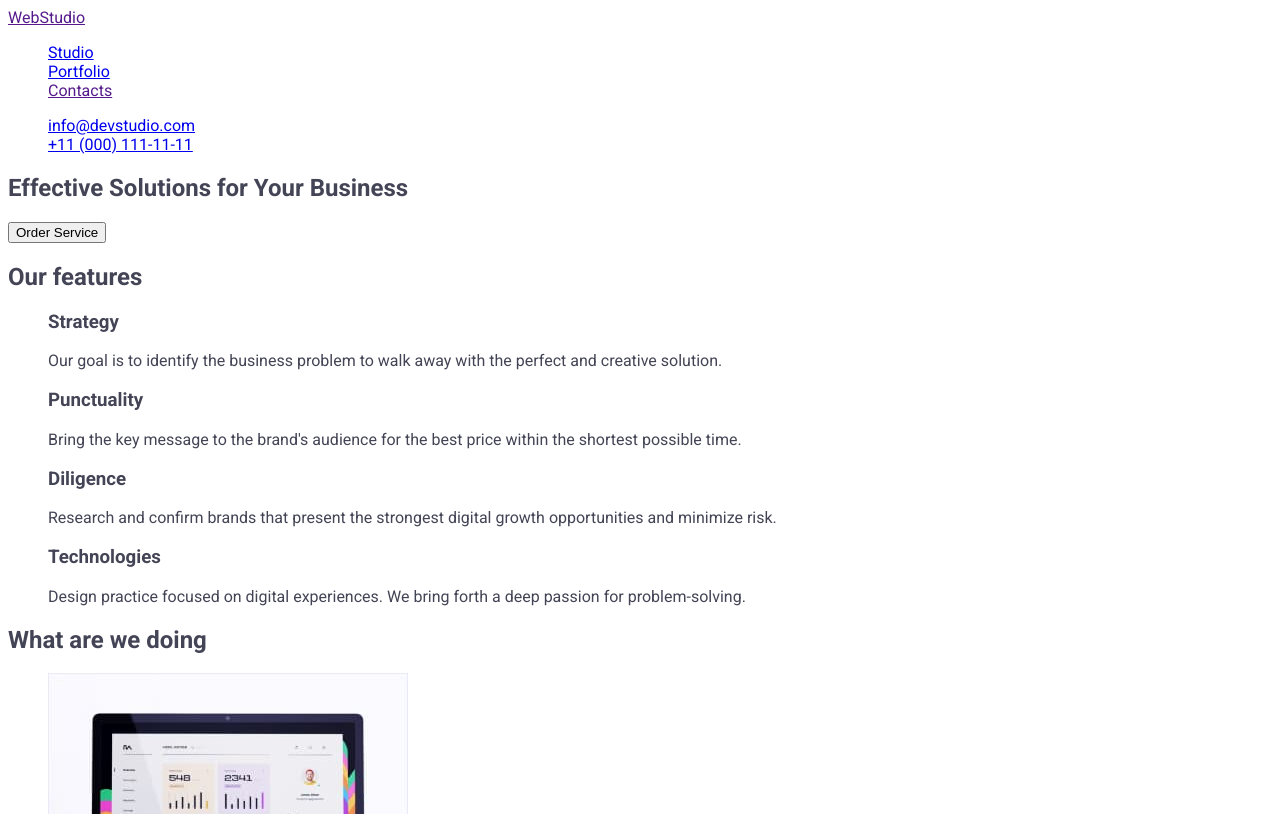
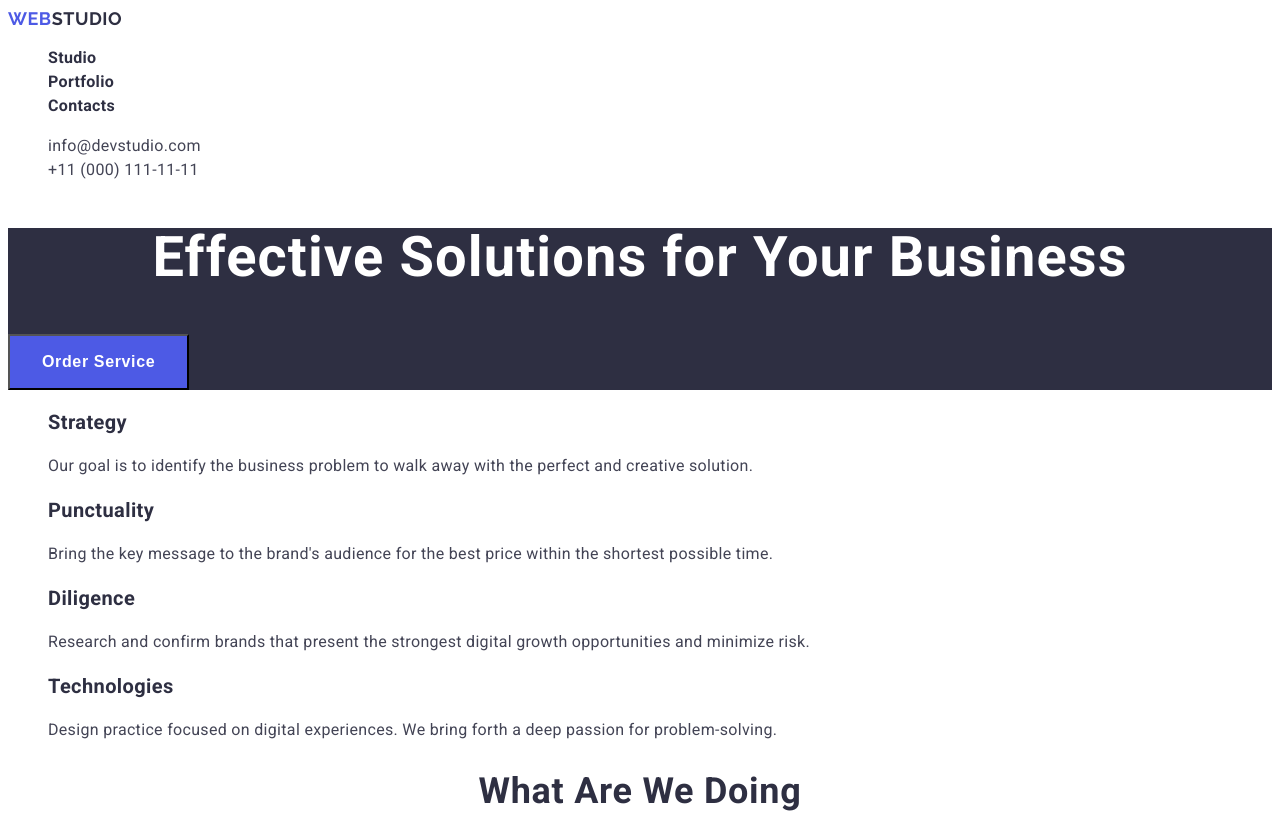
Before and after one commit to Kateryna1706/goit-markup-hw-01, a plain HTML site: page index.html in a window 1280 px wide. Shown: the top 814 px of the page. Drawn offline with Linux system fonts and the light colour scheme.

Commit message:
adding classes

```diff
--- a/index.html
+++ b/index.html
@@ -5,34 +5,45 @@
     <meta http-equiv="X-UA-Compatible" content="IE=edge" />
     <meta name="viewport" content="width=device-width, initial-scale=1.0" />
     <title>Document</title>
-    <link rel="stylesheet" href="./css/styles.css">
-    <link rel="preconnect" href="https://fonts.googleapis.com">
-    <link rel="preconnect" href="https://fonts.gstatic.com" crossorigin>
-    <link href="https://fonts.googleapis.com/css2?family=Raleway:wght@700&family=Roboto:wght@400;500;700;900&display=swap" rel="stylesheet">
+    <link rel="preconnect" href="https://fonts.googleapis.com" />
+    <link rel="preconnect" href="https://fonts.gstatic.com" crossorigin />
+    <link
+      href="https://fonts.googleapis.com/css2?family=Raleway:wght@700&family=Roboto:wght@400;500;700;900&display=swap"
+      rel="stylesheet"
+    />
+    <link rel="stylesheet" href="./css/styles.css" />
   </head>
   <body>
     <header>
-      <nav>
-        <a href="">WebStudio</a>
-        <ul>
-          <li><a href="./index.html">Studio</a></li>
-          <li><a href="./portfolio.html">Portfolio</a></li>
-          <li><a href="">Contacts</a></li>
+      <nav class="site-nav">
+        <a href="" class="link logo"
+          ><span class="logo-span">Web</span>Studio</a
+        >
+        <ul class="site-nav-list">
+          <li><a href="./index.html" class="link">Studio</a></li>
+          <li><a href="./portfolio.html" class="link">Portfolio</a></li>
+          <li><a href="" class="link">Contacts</a></li>
         </ul>
       </nav>
-      <ul>
-        <li><a href="mailto:info@devstudio.com">info@devstudio.com</a></li>
-        <li><a href="tel:+110001111111">+11 (000) 111-11-11</a></li>
+      <ul class="contacts-list">
+        <li>
+          <a href="mailto:info@devstudio.com" class="link"
+            >info@devstudio.com</a
+          >
+        </li>
+        <li>
+          <a href="tel:+110001111111" class="link">+11 (000) 111-11-11</a>
+        </li>
       </ul>
     </header>
     <main>
-      <section>
-        <h1>Effective Solutions for Your Business</h1>
-        <button type="button">Order Service</button>
+      <section class="hero">
+        <h1 class="heading-hero">Effective Solutions for Your Business</h1>
+        <button type="button" class="button-hero">Order Service</button>
       </section>
-      <section>
-        <h2>Our features</h2>
-        <ul>
+      <section class="features">
+        <h2 class="features-heading" hidden>Our features</h2>
+        <ul class="features-list">
           <li>
             <h3>Strategy</h3>
             <p>
@@ -63,9 +74,9 @@
           </li>
         </ul>
       </section>
-      <section>
-        <h2>What are we doing</h2>
-        <ul>
+      <section class="activity">
+        <h2 class="activity-heading">What are we doing</h2>
+        <ul class="activity-list">
           <li>
             <img
               src="images/img-1.jpg"
@@ -92,9 +103,9 @@
           </li>
         </ul>
       </section>
-      <section>
-        <h2>Our Team</h2>
-        <ul>
+      <section class="team">
+        <h2 class="team-heading">Our Team</h2>
+        <ul class="team-list">
           <li>
             <img
               src="images/img-4.jpg"
@@ -138,8 +149,8 @@
         </ul>
       </section>
     </main>
-    <footer>
-      <a href="">WebStudio</a>
+    <footer class="footer">
+      <a href="" class="logo link"><span class="logo-span">Web</span>Studio</a>
       <p>
         Increase the flow of customers and sales for your business with digital
         marketing & growth solutions.
```
